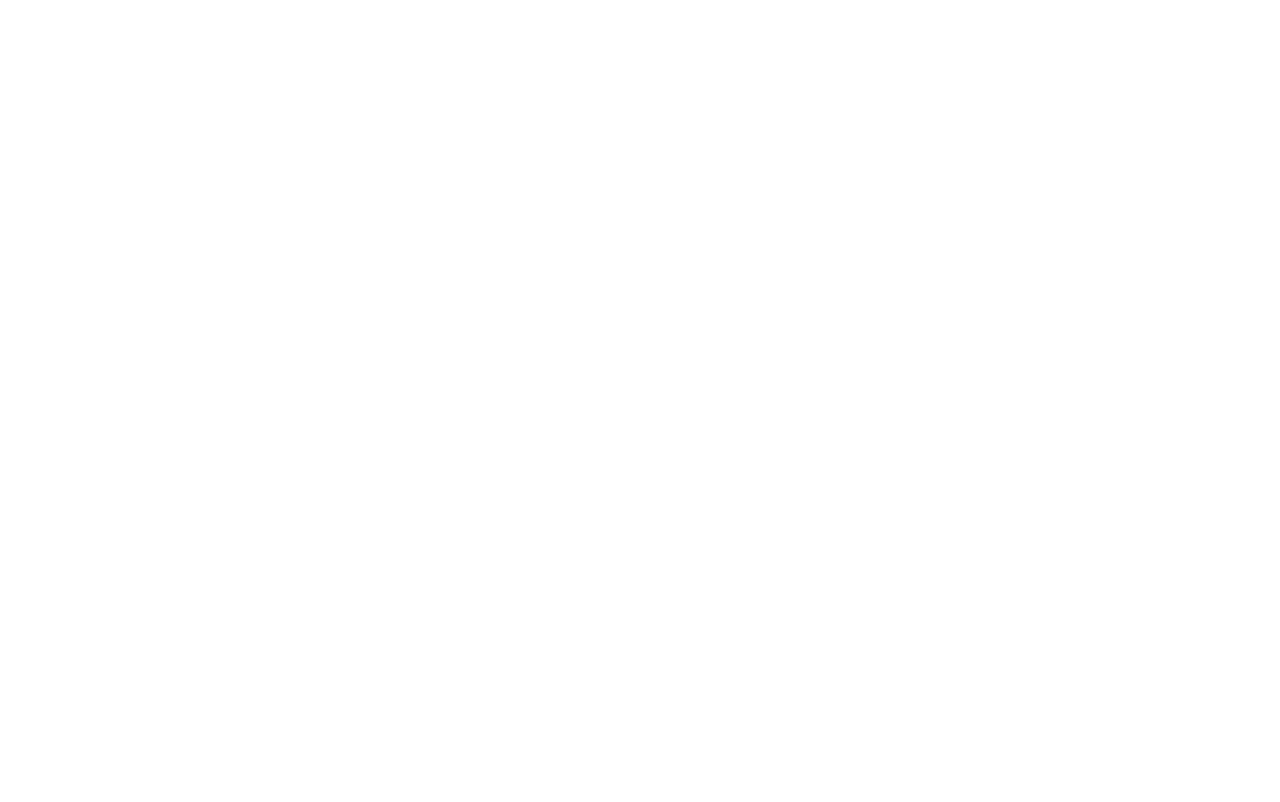
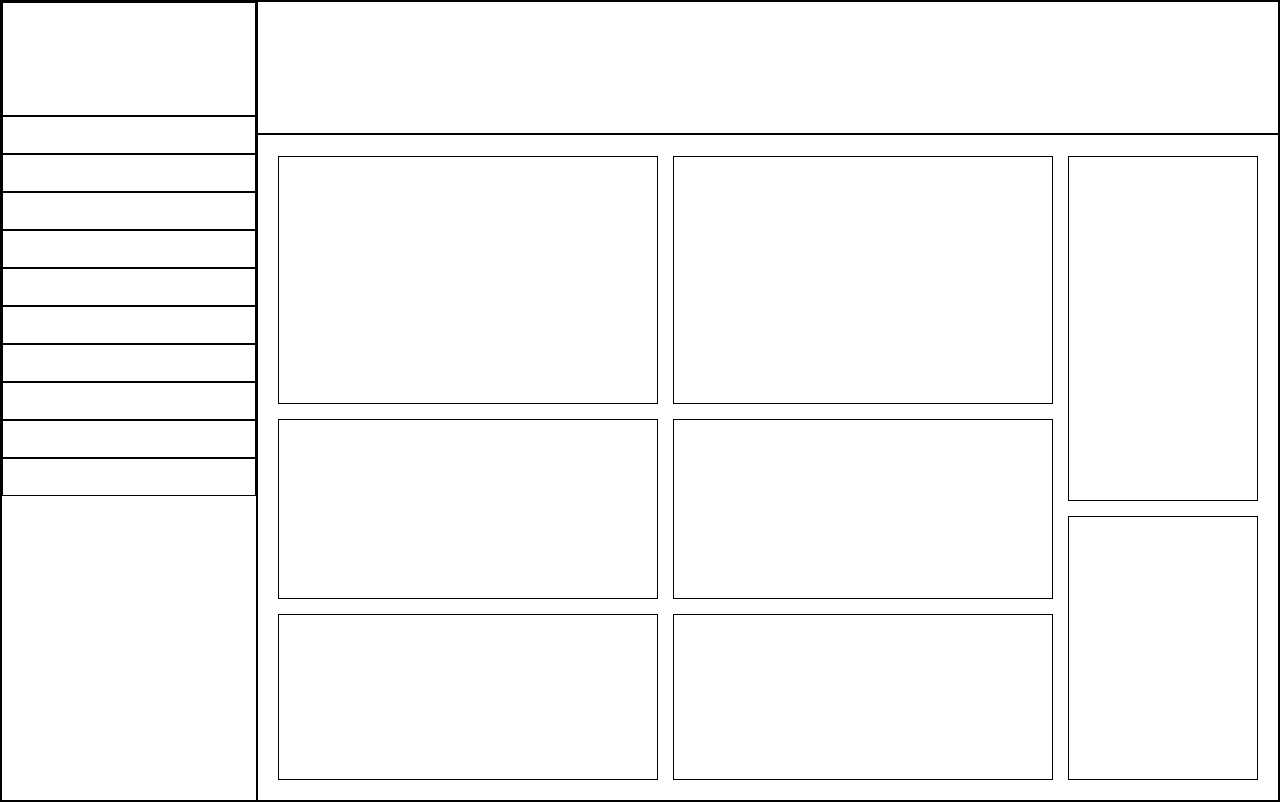
Before and after one commit to LoftyLettuce/odin-admin-dashboard, a plain HTML site: page index.html in a window 1280 px wide. Drawn offline with Linux system fonts and the light colour scheme.

Commit message:
Add sidebar, header and main-content layout

```diff
--- a/index.html
+++ b/index.html
@@ -9,8 +9,29 @@
 <body>
   <div class="page-layout">
     <div class="header-layout"></div>
-    <div class="sidebar-layout"></div>
-    <div class="main-content-layout"></div>
+    <div class="sidebar-layout">
+      <div></div>
+      <div></div>
+      <div></div>
+      <div></div>
+      <div></div>
+      <div></div>
+      <div></div>
+      <div></div>
+      <div></div>
+      <div></div>
+      <div></div>
+    </div>
+    <div class="main-content-layout">
+      <div class="item-1"></div>
+      <div class="item-2"></div>
+      <div class="item-3"></div>
+      <div class="item-4"></div>
+      <div class="item-5"></div>
+      <div class="item-6"></div>
+      <div class="item-7"></div>
+      <div class="item-8"></div>
+    </div>
   </div>
 </body>
 </html>
--- a/styles.css
+++ b/styles.css
@@ -7,6 +7,10 @@
   padding: 0;
   appearance: none;
 }
+div
+{
+  border: 1px solid;
+}
 .page-layout
 {
   height: 100vh;
@@ -14,18 +18,32 @@
   grid-template-rows: 1fr 5fr;
   grid-template-columns: 1fr 4fr;
   grid-template-areas:
-  "sidbar header"
+  "sidebar header"
   "sidebar main-content";
 }
 .header-layout
 {
   grid-area: header;
+  display: grid;
+  grid-template-rows: 1fr 1fr;
+  grid-template-columns: 1fr 4fr repeat(3, 1fr);
 }
 .sidebar-layout
 {
   grid-area: sidebar;
+  display: grid;
+  grid-template-rows: 3fr repeat(11, 1fr) 7fr;
 }
 .main-content-layout
 {
   grid-area: main-content;
+  display: grid;
+  grid-template-columns: repeat(2, 2fr) 1fr;
+  grid-template-rows: 3fr 1fr 1fr 2fr;
+  gap: 15px;
+  padding: 2%;
 }
+.item-3, .item-4, .item-5, .item-6
+{
+  grid-row: span 2;
+}
```
